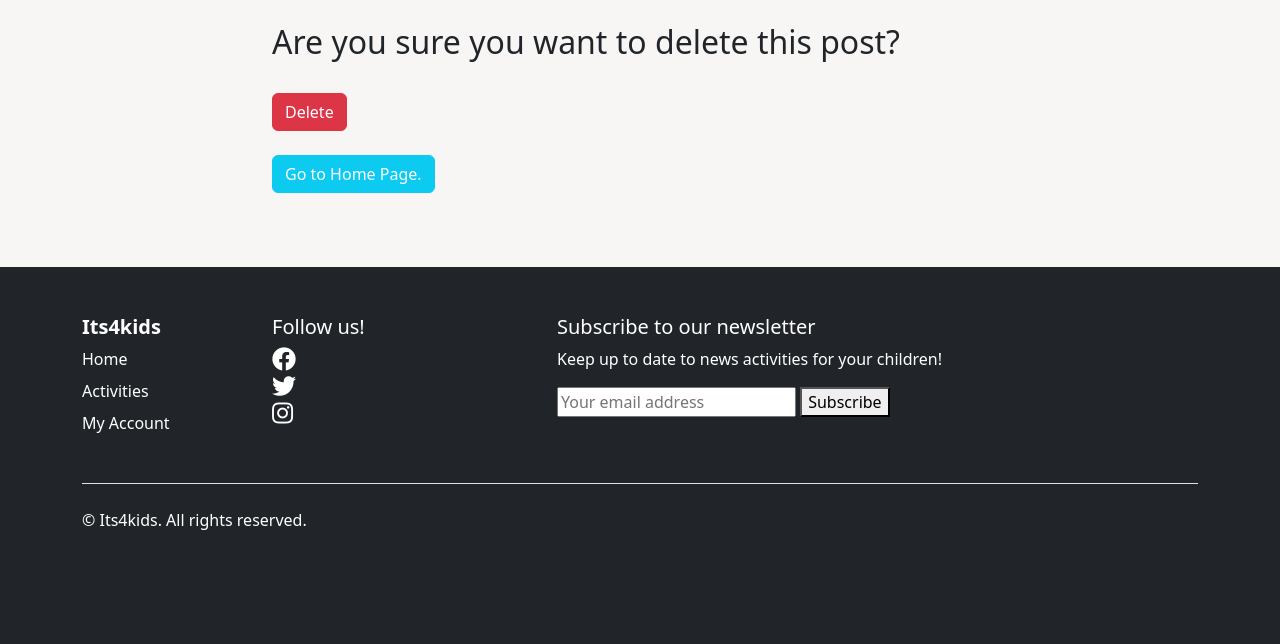
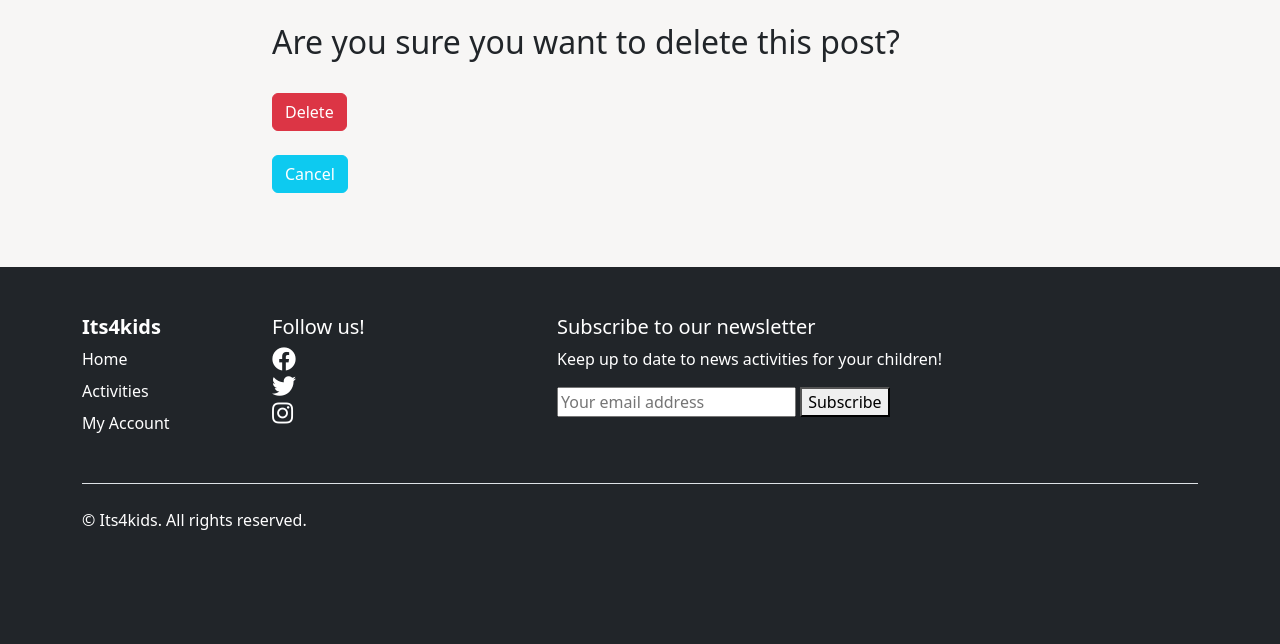
Before and after one commit to fmstacco/its4kids, a Django app: template templates/delete_post.html in a window 1280 px wide. Shown: the part 156-800 px from the top of the page. Run offline with Django 3.2, Linux system fonts and the light colour scheme; the template is opened without the code that fills it, so the values that code supplies are empty.

Commit message:
Updated button cancel in delet_post page to go back to post_detail - previous page

```diff
--- a/blog/views.py
+++ b/blog/views.py
@@ -118,7 +118,6 @@ class UpdatePostView(UserPassesTestMixin, SuccessMessageMixin, generic.UpdateVie
     model = Post
     template_name = 'update_post.html'
     fields = 'title', 'category', 'featured_image', 'content',
-    success_message = "Post updated successfully!"
 
     def get_object(self):
         return get_object_or_404(Post, slug=self.kwargs.get('slug'))
--- a/templates/delete_post.html
+++ b/templates/delete_post.html
@@ -19,8 +19,8 @@
              </form>
              <br>
              <span>
-                <a href="{% url 'home' %}" class="btn btn-info text-white">
-                    Go to Home Page.
+                <a href="{% url 'post_detail' slug=post.slug %}" class="btn btn-info text-white">
+                    Cancel
                 </a>
             </span>
         </div>
```
